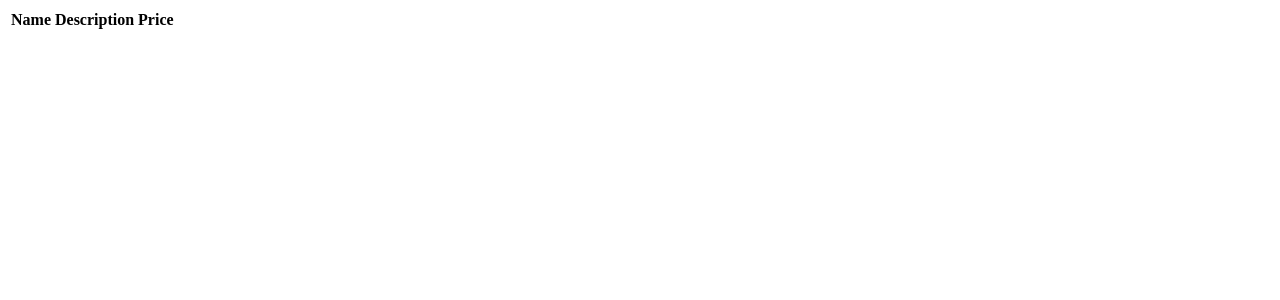
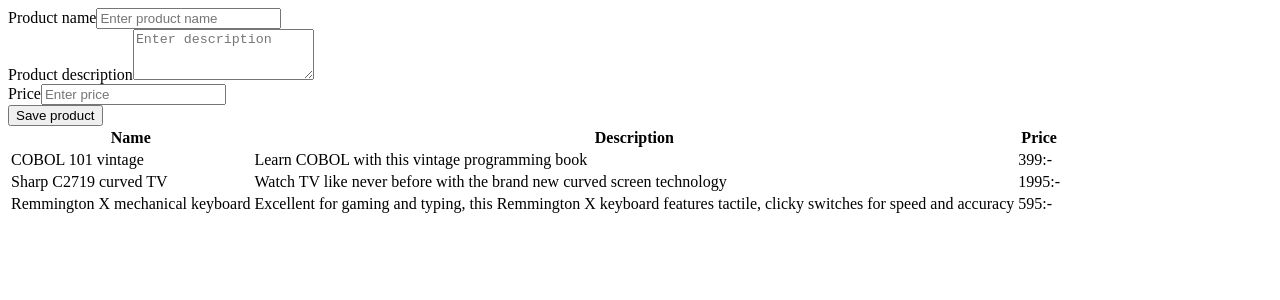
Before and after one commit to ilumin/vue-workshop, a Vue app: page / in a window 1280 px wide. Shown: the top 300 px of the page. Built offline with nearby package versions, Linux system fonts and the light colour scheme.

Commit message:
UPDATE app component - render manage product instead of product list

```diff
--- a/src/App.vue
+++ b/src/App.vue
@@ -1,13 +1,13 @@
 <template>
-  <product-list></product-list>
+  <manage-products></manage-products>
 </template>
 
 <script>
-import ProductList from './components/ProductList';
+import ManageProducts from './components/ManageProducts';
 
 export default {
   components: {
-    ProductList
+    ManageProducts
   }
 }
 </script>
```
